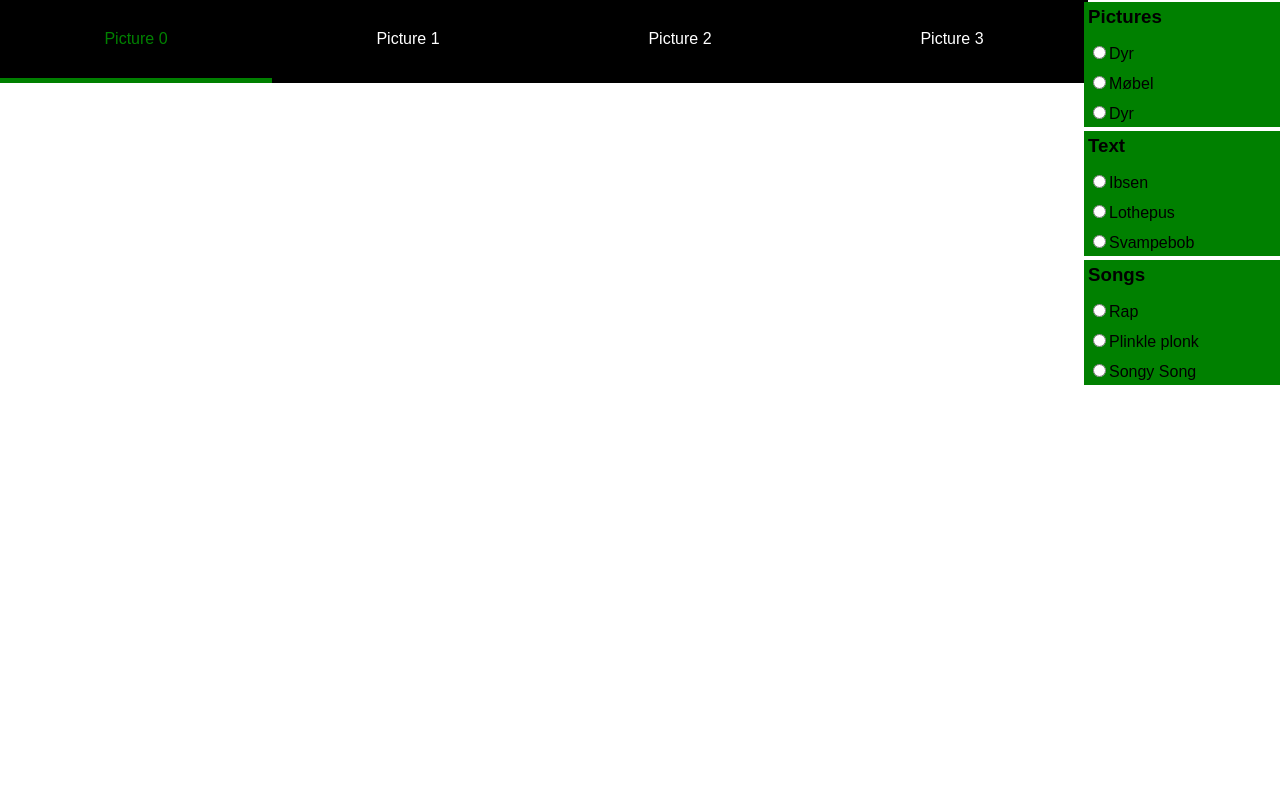
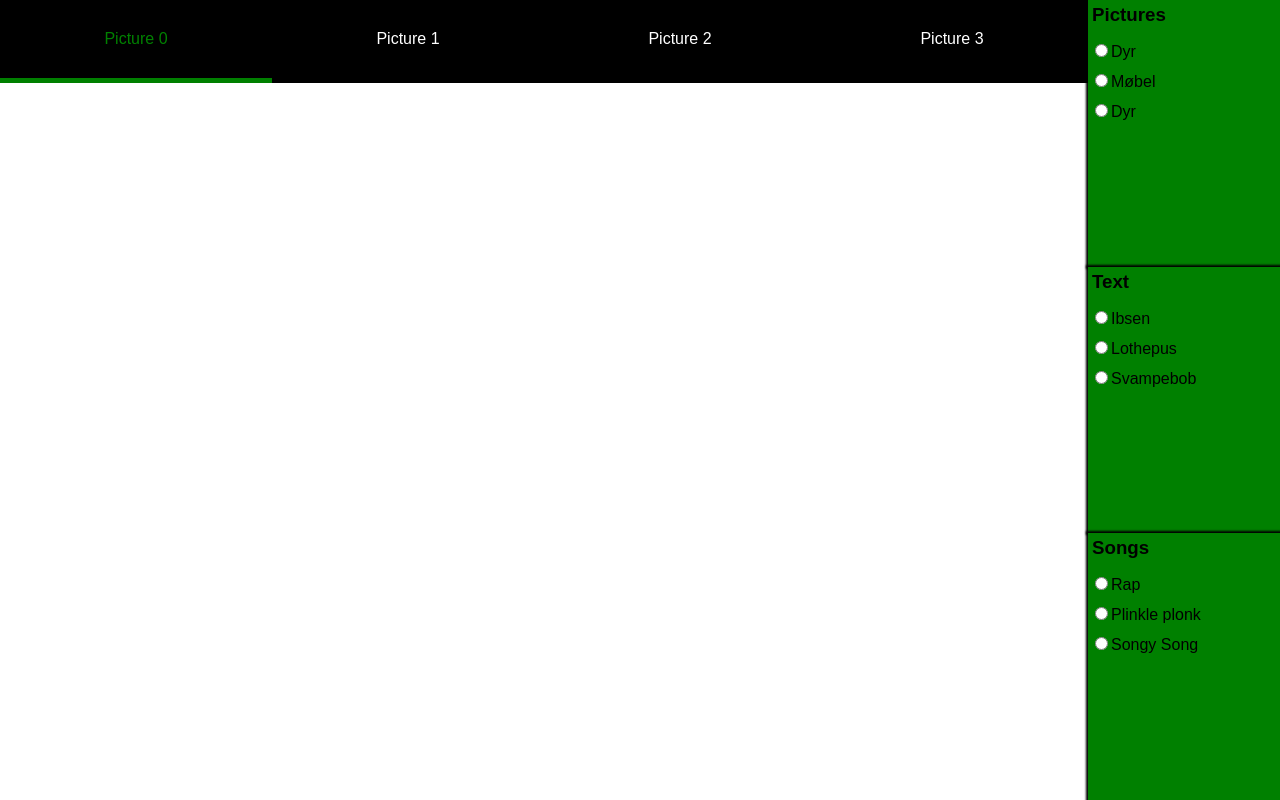
Before and after one commit to IT2810/it2810-webutvikling-h18-prosjekt-2-gruppe--56, a React (Create React App) app: page / in a window 1280 px wide. Built offline with nearby package versions, Linux system fonts and the light colour scheme.

Commit message:
Gjort komponentene i category pane pretty

```diff
--- a/src/components/CategoryPane.css
+++ b/src/components/CategoryPane.css
@@ -2,4 +2,5 @@
   display:flex;
   flex-direction: column;
   align-items: center;
+  height:100%;
 }
--- a/src/components/Media.css
+++ b/src/components/Media.css
@@ -1,15 +1,15 @@
 .media-flex-item{
   display:flex;
   flex-direction:column;
-  align-items: baseline;
-  flex-wrap: wrap;
-  width:200px;
   background:green;
-  margin:2px;
+  width:100%;
+  flex-grow:1;
+  box-shadow:0 0 2px 2px black;
+
+
 
 }
 .media-form{
-  flex-grow:2;
   margin-left:2px;
   margin-bottom:4px;
 }
```
